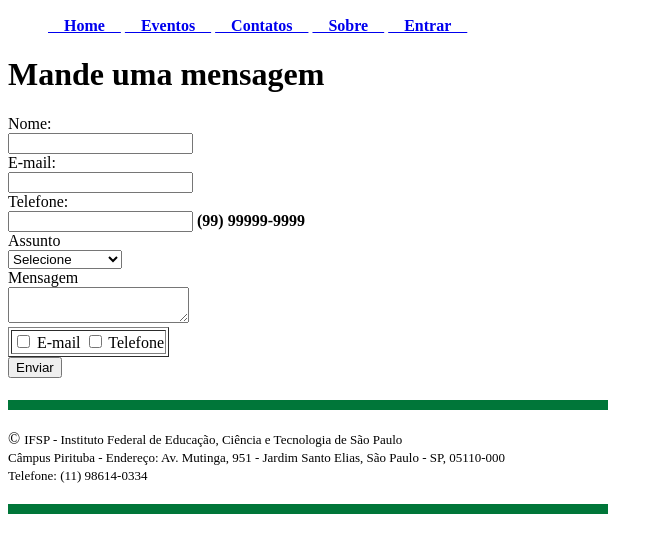
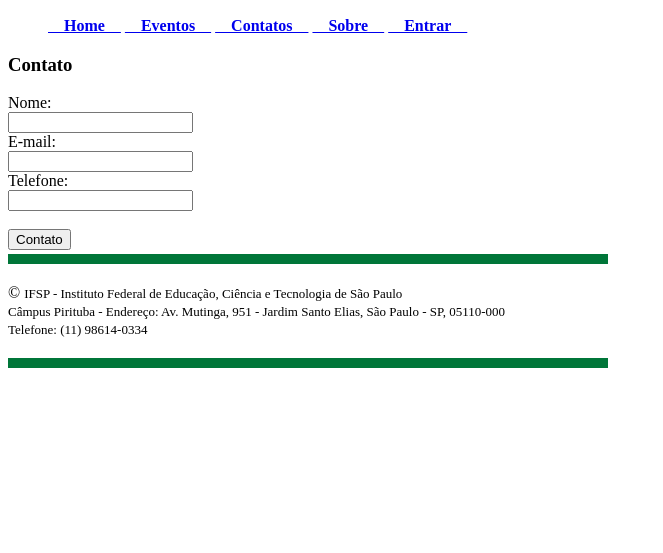
Before and after one commit to RenanCode/Aula04, a plain HTML site: page contato.html in a window 1280 px wide. Shown: the part 111-664 px from the top of the page, without its empty margins (0-663 px from the left). Drawn offline with Linux system fonts and the light colour scheme.

Commit message:
Revert "Contato"
This reverts commit d4e6dce51ed6577caaec54af486aa9c23126c59e.

```diff
--- a/contato.html
+++ b/contato.html
@@ -28,42 +28,17 @@
 			</nav>
 		</div>
 	</header>
-
-	<h1>Mande uma mensagem</h1>
+	<h3>Contato</h3>
 	<form action="contato" method="POST" name="contato">
 		<label for="nome">Nome</label>:<br>
 		<input type="text" name="name_contact" id="name_contact" required title="Digite o seu nome"></br>
 		<label for="email">E-mail</label>:<br>
 		<input type="email" name="email" id="email" required title="Digite o seu e-mail"></br>
 		<label for="telefone">Telefone</label>:<br>
-		<input type="tel" name="telephone_contact" id="telephone_contact" required title="Digite o seu telefone"><a><b> (99) 99999-9999</b></a><br>
-			Assunto<br/>
-				<select name="assunto">
-					<option value="null">Selecione</option>
-					<option value="coord">Coordenadoria</option>
-					<option value="grade">Grade de curso</option>
-					<option value="info">informações</option>
-				</select><br>
-		<label for="input_mensagem">Mensagem</label><br>
-		<textarea name="mensagem" id="input_mensagem"></textarea>
-
-		<table border=1">
-
-			<td>
-				<form>
-					<INPUT TYPE="checkbox" NAME="resp_email" VALUE="val_email"> E-mail
-					<INPUT TYPE="checkbox" NAME="resp_tel" VALUE="val_tel"> Telefone
-				</form>
-
-			</td>
-
-		</table>
-
-		<input type="submit" value="Enviar" /></br></br>
+		<input type="tel" name="telephone_contact" id="telephone_contact" required title="Digite o seu telefone"></br>
+		</br><input type="submit" value="Contato" />
 	</form>
-
 	<img src="green_bar.png" width="600px" height="10px" alt="barra verde" />
-
 	<footer>
 		<p>
 			&copy; <font size="2">IFSP - Instituto Federal de Educação, Ciência e Tecnologia de São Paulo <br /> Câmpus
```
